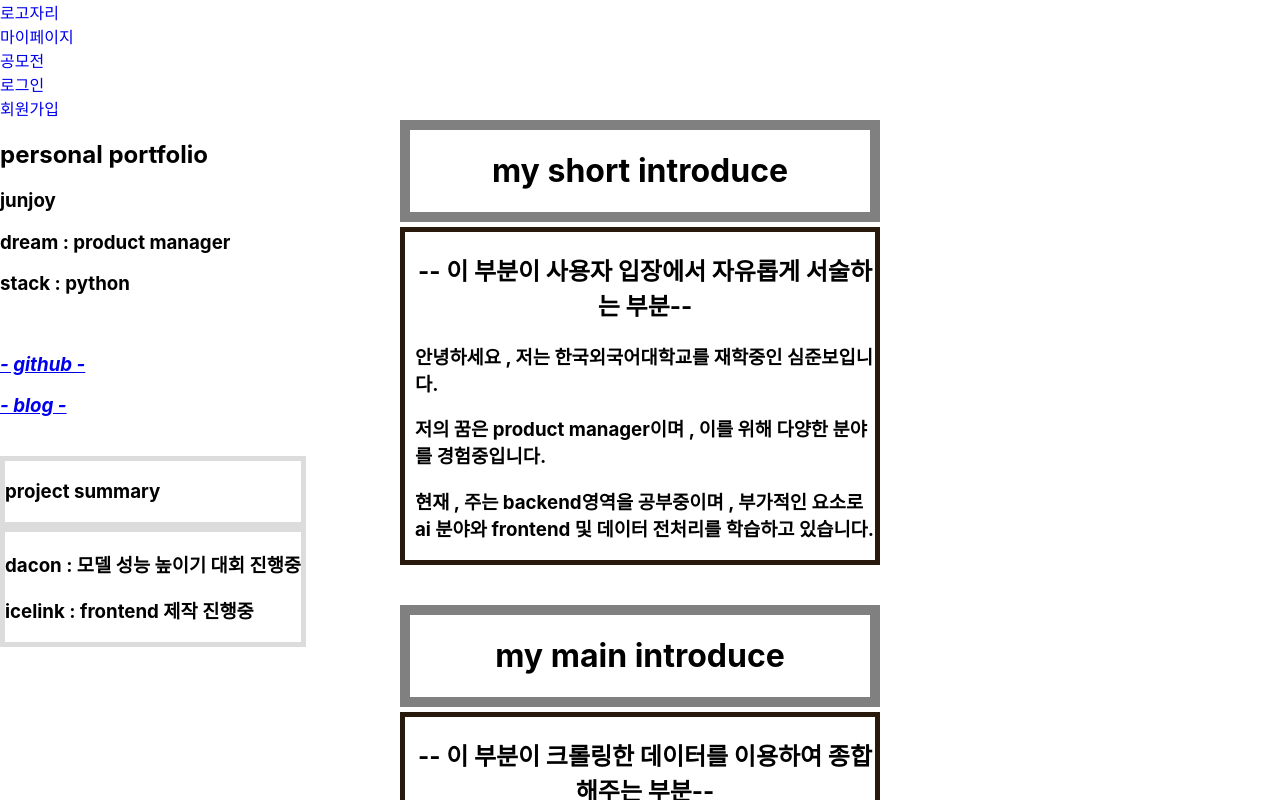
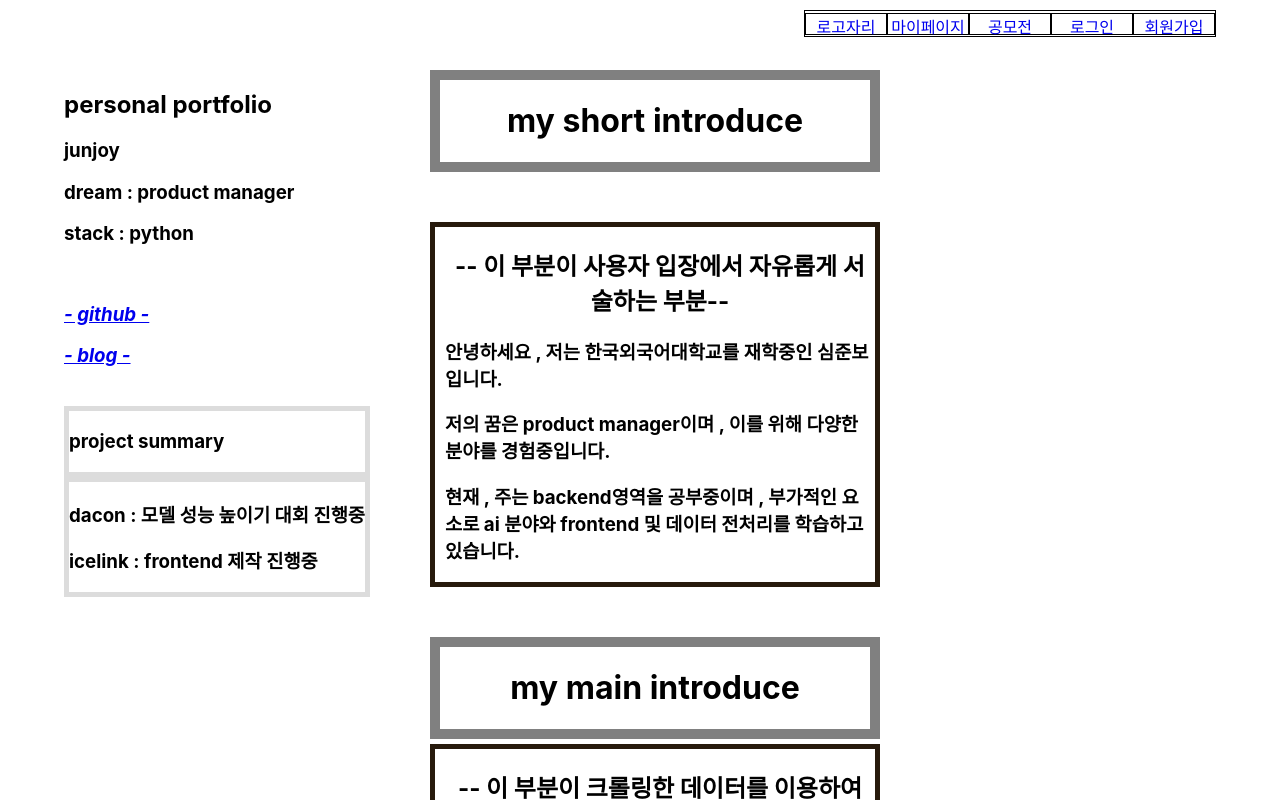
Before and after one commit to hufs-icelink/testRepo, a React (Create React App) app in the folder icelink-frontend/frontend-react/: page /myPage in a window 1280 px wide. Shown: the top 800 px of the page. Built offline with nearby package versions, Linux system fonts and the light colour scheme.

Commit message:
js 수정

```diff
--- a/icelink-frontend/frontend-react/src/Header.js
+++ b/icelink-frontend/frontend-react/src/Header.js
@@ -6,30 +6,35 @@ import MyPage from "./MyPage";
 import Board from "./Board";
 import SignIn from "./SignIn";
 import SignUp from "./SignUp";
+import"./style/ButtonBoard.css";
+
 function Header(props) {
   return (
     <BrowserRouter>
-      {" "}
-      <Link to="/" style={{ textDecoration: "none" }}>
+    <div class="menubar">      {" "}
+      <div class="logoLink">
+        <Link to="/" style={{ textDecoration: "none" }}>
         로고자리
-      </Link>
-      <br />
-      <Link to="/myPage" style={{ textDecoration: "none" }}>
+      </Link></div>
+      <div class="myPageLink">
+        <Link to="/myPage" style={{ textDecoration: "none" }}>
         {" "}
         마이페이지
-      </Link>
-      <br />
+      </Link></div>
+      <div class="boardLink">
       <Link to="/board" style={{ textDecoration: "none" }}>
         공모전
-      </Link>
-      <br />
+      </Link></div>
+      <div class="signin">
       <Link to="/signIn" style={{ textDecoration: "none" }}>
         로그인
-      </Link>
-      <br />
+      </Link></div>
+      <div class="signup">
       <Link to="/signUp" style={{ textDecoration: "none" }}>
         회원가입
-      </Link>
+      </Link></div>
+      </div>
+
       <br />
       <Switch>
         {" "}
--- a/icelink-frontend/frontend-react/src/Home.js
+++ b/icelink-frontend/frontend-react/src/Home.js
@@ -1,5 +1,6 @@
 import React from "react";
 import "./style/Main.css";
+import "./style/Header.css";
 import profileimg from "./img/profileimg.png";
 function Home(props) {
   return (
--- a/icelink-frontend/frontend-react/src/MyPage.js
+++ b/icelink-frontend/frontend-react/src/MyPage.js
@@ -2,7 +2,7 @@ import React from "react";
 function MyPage(props) {
   return (
     <div>
-      <div style={{ height: "500px", float: "left" }}>
+      <div style={{ height: "500px", float: "left" , marginLeft:"5%"}}>
         <h2>personal portfolio</h2>
         <h3> junjoy</h3>
         <h3> dream : product manager</h3>
@@ -28,8 +28,9 @@ function MyPage(props) {
       <div
         style={{
           float: "center",
-          marginLeft: "400px",
+          marginLeft: "430px",
           marginRight: "400px",
+          marginTop: "50px",
           border: "10px solid gray",
         }}
       >
@@ -40,8 +41,8 @@ function MyPage(props) {
       <div
         style={{
           float: "center",
-          marginTop: "5px",
-          marginLeft: "400px",
+          marginTop: "50px",
+          marginLeft: "430px",
           marginRight: "400px",
           border: "5px solid rgb(39, 26, 12)",
         }}
@@ -69,8 +70,8 @@ function MyPage(props) {
       <div
         style={{
           float: "center",
-          marginTop: "40px",
-          marginLeft: "400px",
+          marginTop: "50px",
+          marginLeft: "430px",
           marginRight: "400px",
           border: "10px solid gray",
         }}
@@ -83,7 +84,7 @@ function MyPage(props) {
         style={{
           float: "center",
           marginTop: "5px",
-          marginLeft: "400px",
+          marginLeft: "430px",
           marginRight: "400px",
           border: "5px solid rgb(39, 26, 12)",
         }}
```
